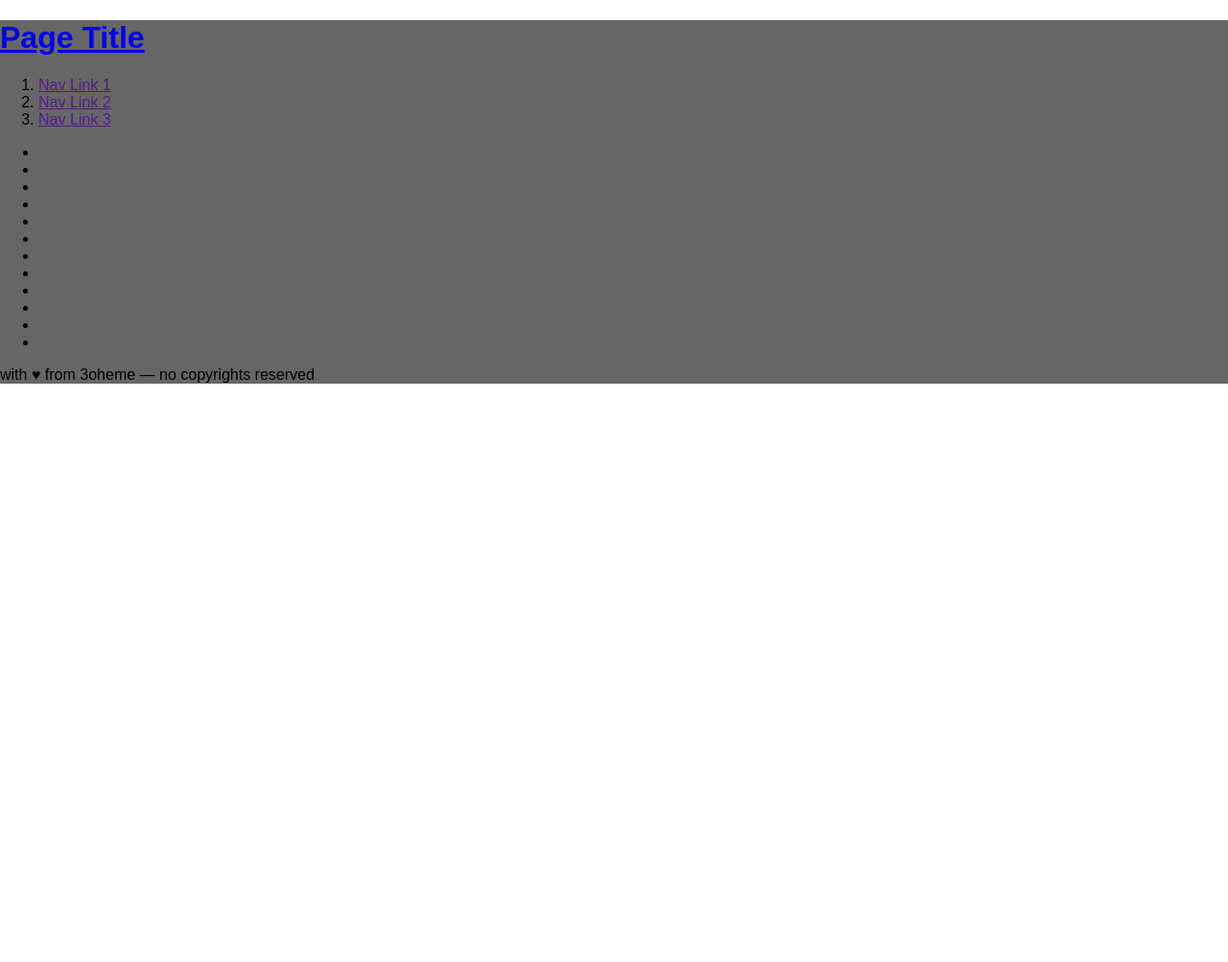
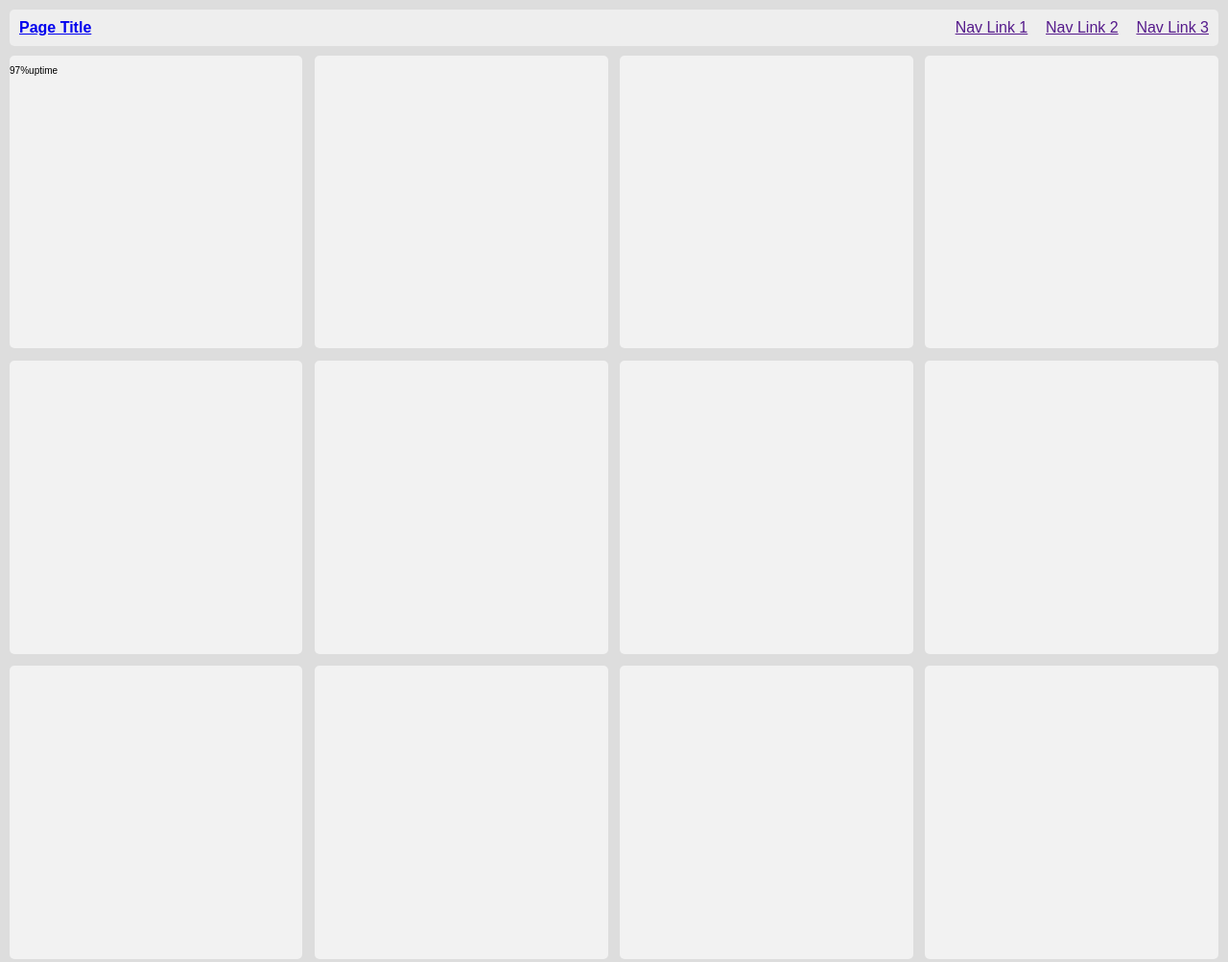
Before and after one commit to 3oheme/dashmoar, a plain HTML site: page index.html in a window 1280 px wide. Shown: the top 1003 px of the page at 96% size. Before the commit the page ends 800 px from the top, so only its background shows below. Drawn offline with Linux system fonts and the light colour scheme.

Commit message:
@3oheme added basic SCSS structure

```diff
--- a/index.html
+++ b/index.html
@@ -16,17 +16,17 @@
 
 	<body>
 
-		<header>
+		<header class="cf">
 
 			<h1><a href="/">Page Title</a></h1>
 
 			<nav>
 
-				<ol>
+				<ul>
 					<li><a href="">Nav Link 1</a></li>
 					<li><a href="">Nav Link 2</a></li>
 					<li><a href="">Nav Link 3</a></li>
-				</ol>
+				</ul>
 
 			</nav>
 
@@ -35,7 +35,7 @@
 		<div class="dashmoar-grid">
 
 			<ul>
-				<li class="dashmoar-item"></li>
+				<li class="dashmoar-item di-percentage"><p>97%<span>uptime</span></p></li>
 				<li class="dashmoar-item"></li>
 				<li class="dashmoar-item"></li>
 				<li class="dashmoar-item"></li>
--- a/scss/dashmoar.scss
+++ b/scss/dashmoar.scss
@@ -2,12 +2,81 @@
  * dashmoar CSS framework
  **/
 
-$mycolor: #666;
+$bg_body: #DDD;
+$bg_header: #EEE;
+$bg_item: #F2F2F2;
+$gutter: 10px;
+$radius: 5px;
 
-body {
-    background: $mycolor;
+html {
+    background: $bg_body;
+    font-size: 62.5%;
+    margin: $gutter;
+}
+
+header {
+    background: $bg_header;
+    border-radius: $radius;
+    padding: $gutter;
+    margin-bottom: $gutter;
+    h1 {
+        margin: 0;
+        font-size: 1.6rem;
+        float: left;
+    }
+    ul {
+        float: right;
+        padding: 0;
+        margin: 0;
+        li {
+            font-size: 1.6rem;
+            margin: 0 0 0 1em;
+            display: inline-block;
+        }
+    }
+
 }
 
 .dashmoar-grid {
 
+    ul {
+        padding: 0;
+        margin: 0 -0.5% 0 -0.5%;
+    }
+
+    .dashmoar-item {
+        width: 24%;
+        padding-bottom: 24%;
+        float: left;
+        background: $bg_item;
+        list-style: none;
+        margin: 0 0.5% 1% 0.5%;
+        border-radius: $radius;
+        position: relative;
+        p {
+            position: absolute;
+        }
+    }
+
 }
+
+
+
+
+/*
+ * Helpers
+ */
+
+.cf:before,
+.cf:after {
+    content: " "; /* 1 */
+    display: table; /* 2 */
+}
+
+.cf:after {
+    clear: both;
+}
+
+.cf {
+    *zoom: 1;
+}
```
Also changed, not shown: css/dashmoar.css.
